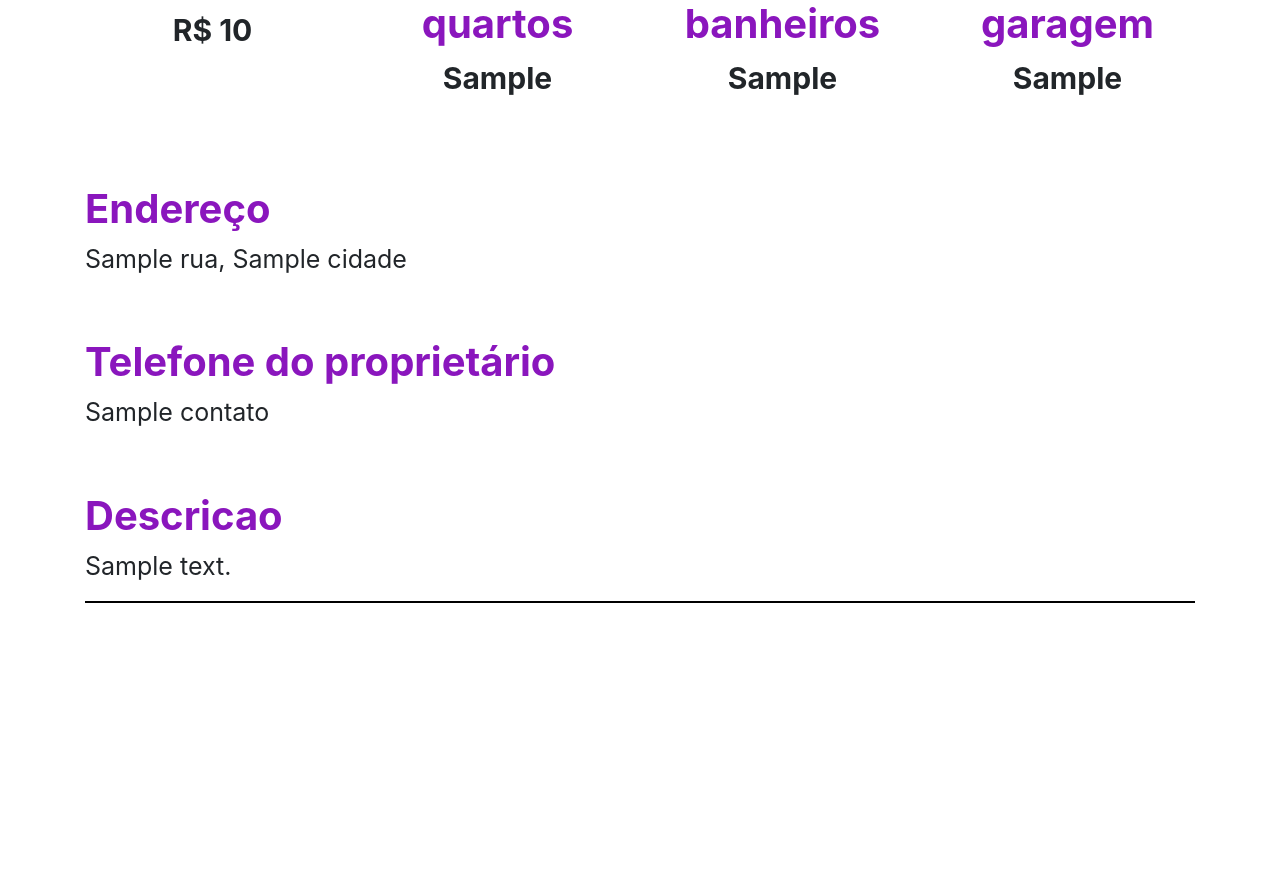
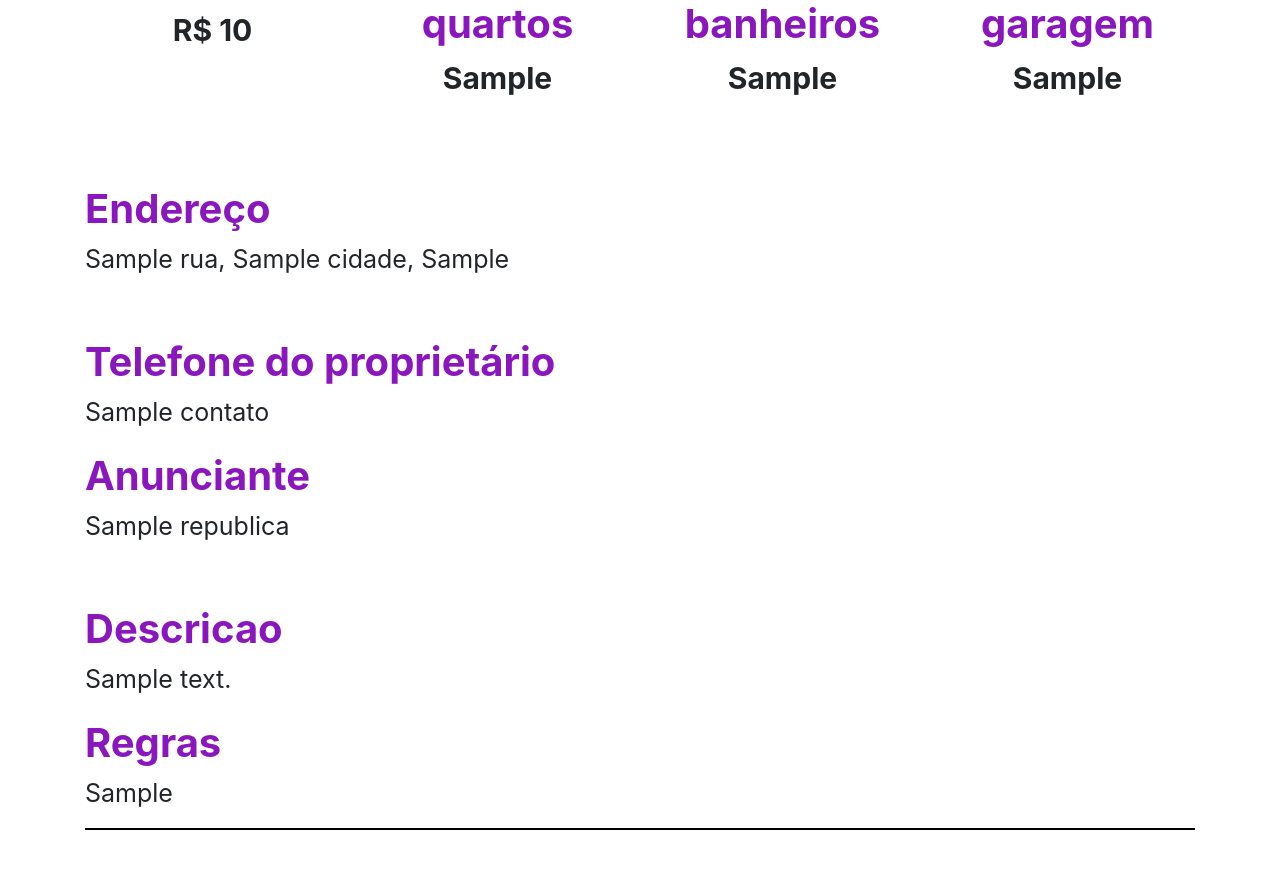
Before and after one commit to odivanmarco/Repul, a Django app: template plataforma/templates/republica.html in a window 1280 px wide. Shown: the part 949-1819 px from the top of the page. Before the commit the page ends 1552 px from the top, so only its background shows below. Run offline with Django 4.2, Linux system fonts and the light colour scheme; the template is opened without the code that fills it: most values are stand-ins (such as "Sample title", 1, 10 or a date in 2020); grey boxes marked "Sample" are stand-in pictures; some libraries are stand-ins or nearby versions.

Commit message:
adicionando campos

```diff
--- a/plataforma/templates/republica.html
+++ b/plataforma/templates/republica.html
@@ -49,18 +49,27 @@
         <br>
         <div style="text-align: left">
             <h3 class="titulo_especificacao">Endereço</h3>
-            <p class="especificacao_endereco">{{republica.rua}}, {{republica.cidade }}</p>
+            <p class="especificacao_endereco">{{republica.rua}}, {{republica.cidade }}, {{republica.numero_da_republica}}</p>
         </div>
         <br>
         <div style="text-align: left">
             <h3 class="titulo_especificacao">Telefone do proprietário</h3>
             <p class="especificacao_endereco">{{republica.contato}}</p>
         </div>
+        <div style="text-align: left">
+            <h3 class="titulo_especificacao"> Anunciante </h3>
+            <p class="especificacao_endereco">{{republica.nome_do_anunciante}}</p>
+        </div>
         <br>
         <div style="text-align: left">
             <h3 class="titulo_especificacao">Descricao</h3>
             <p class="especificacao_endereco">{{republica.descricao}}</p>
         </div>
+        <div style="text-align: left">
+            <h3 class="titulo_especificacao">Regras</h3>
+            <p class="especificacao_endereco">{{republica.regras_da_republica}}</p>
+        </div>
+
         <hr style="border: 1px solid black">
         <br>
     </div>
--- a/templates/base.html
+++ b/templates/base.html
@@ -18,7 +18,7 @@
           <span class="navbar-toggler-icon"></span>
         </button>
         <div class="collapse navbar-collapse justify-content-center " id="navbarSupportedContent">
-          <ul class="navbar-nav d-flex flex-row justify-content-center mb-2 mb-lg-0">
+          <ul class="navbar-nav d-flex justify-content-center mb-2 mb-lg-0">
             <li class="nav-item">
               <a class="nav-link text-white" aria-current="page" href="{% url 'home' %}"><p>Página inicial</p></a>
             </li>
```
Also changed, not shown: db.sqlite3.
